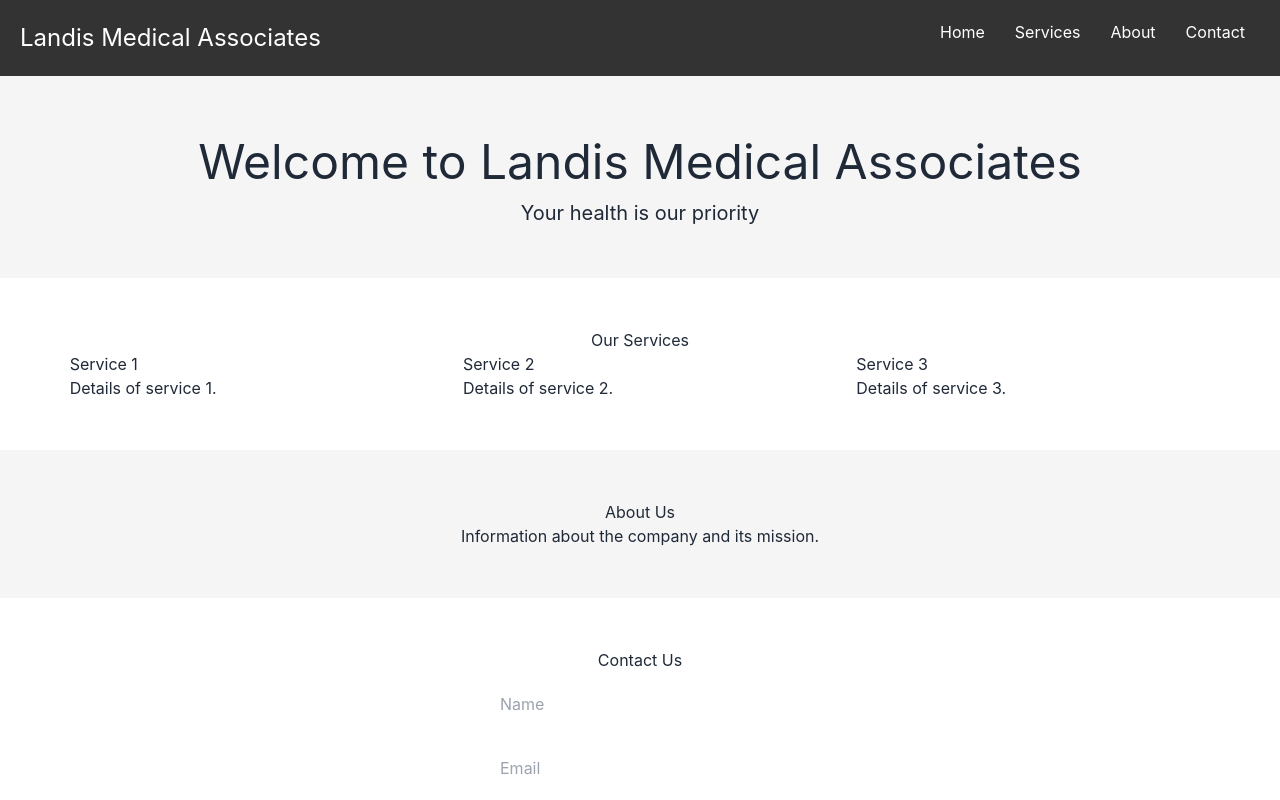
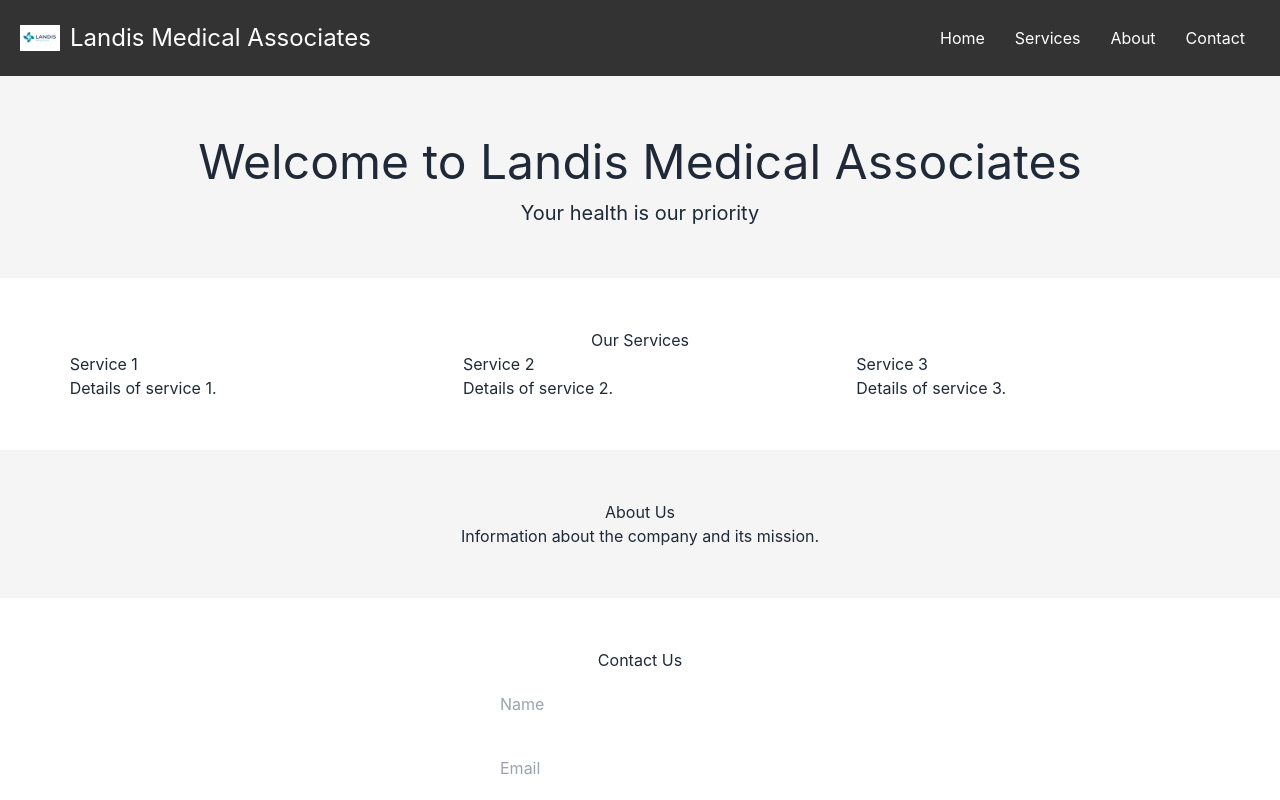
Before and after one commit to LandisMedicalExecutives/landis-medical-website, a Next.js app: page / in a window 1280 px wide. Shown: the top 800 px of the page. Built offline with nearby package versions, Linux system fonts and the light colour scheme.

Commit message:
Update navbar to display logo image with text

```diff
--- a/pages/index.js
+++ b/pages/index.js
@@ -1,11 +1,21 @@
 import React from 'react';
+import Image from 'next/image';
 
 const IndexPage = () => {
   return (
     <div>
       {/* Navbar */}
-      <nav style={{ display: 'flex', justifyContent: 'space-between', padding: '20px', background: '#333', color: '#fff' }}>
-        <div style={{ fontSize: '24px' }}>Landis Medical Associates</div>
+      <nav style={{ display: 'flex', justifyContent: 'space-between', padding: '20px', background: '#333', color: '#fff', alignItems: 'center' }}>
+        <div style={{ display: 'flex', alignItems: 'center' }}>
+          <Image
+            src="/images/logo.png (Landis Medical logo).png"
+            alt="Landis Medical Associates Logo"
+            width={40}
+            height={40}
+            style={{ marginRight: '10px' }}
+          />
+          <span style={{ fontSize: '24px' }}>Landis Medical Associates</span>
+        </div>
         <div>
           <a href="#" style={{ color: '#fff', margin: '0 15px' }}>Home</a>
           <a href="#" style={{ color: '#fff', margin: '0 15px' }}>Services</a>
```
